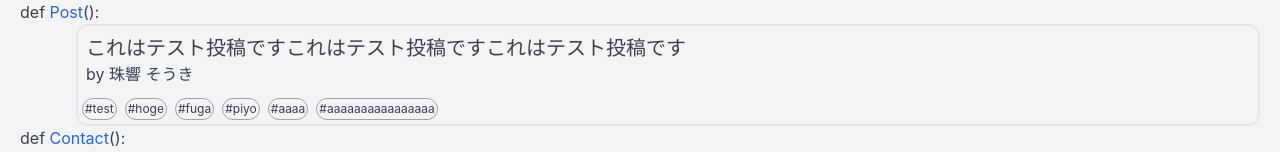
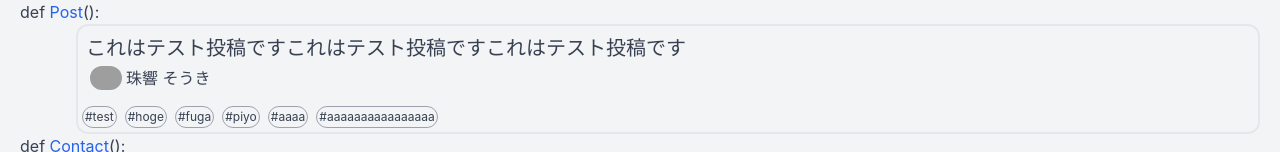
Before and after one commit to VirtualProgrammersNetwork/vpn-website, a Next.js app: page / in a window 1280 px wide. Shown: the part 469-621 px from the top of the page. Built offline with nearby package versions, Linux system fonts and the light colour scheme; grey boxes are pictures that could not be loaded; what @tailwindcss/typography, tailwindcss-neumorphism would draw is missing.

Commit message:
feat: 著者表記にアイコンを表示

```diff
--- a/src/components/author.tsx
+++ b/src/components/author.tsx
@@ -1,12 +1,35 @@
+import { css } from '@emotion/react';
+// eslint-disable-next-line sort-imports
 import Author from '../types/author';
+import Img from './image';
+
+const IconStyle = css`
+  img {
+    margin: 0;
+    display: inline-block;
+    border-radius: 9999px;
+  }
+`;
 
 type Props = {
   author: Author;
 };
 
 // 名前+アイコンのやつ
-const AuthorElement = ({ author }: Props): JSX.Element => (
-  <div className="min-w-max">by {author.name}</div>
-);
+const AuthorElement = ({ author }: Props): JSX.Element => {
+  const icon = author.iconPath ? (
+    <Img src={author.iconPath} alt="icon" width="32" height="32" />
+  ) : (
+    <div className="m-0 w-8 h-8 rounded-full bg-gray-400"> </div>
+  );
+  return (
+    <div className="min-w-max flex flex-row">
+      <div css={IconStyle} className="flex justify-center m-1">
+        {icon}
+      </div>
+      <div className="flex justify-center items-center">{author.name}</div>
+    </div>
+  );
+};
 
 export default AuthorElement;
--- a/src/components/image.tsx
+++ b/src/components/image.tsx
@@ -9,12 +9,7 @@ type Props = {
 
 // img elementのラッパー
 // TODO: 画像の最適化等を実装する際に書き換える
-const Img = ({ src, alt, width, height }: Props): JSX.Element => {
-  return (
-    <picture>
-      <img src={src} alt={alt} width={width} height={height} />
-    </picture>
-  );
-};
-
+const Img = ({ src, alt, width, height }: Props): JSX.Element => (
+  <img src={src} alt={alt} width={width} height={height} />
+);
 export default Img;
--- a/src/data/member-data.yaml
+++ b/src/data/member-data.yaml
@@ -1,2 +1,3 @@
 tamayurasouki:
   name: "珠響 そうき"
+  iconPath: "/author-icons/tamayurasouki.png"
--- a/src/lib/data-utils.ts
+++ b/src/lib/data-utils.ts
@@ -4,6 +4,7 @@ import memberData from './member-data';
 const fetchAuthorData = (authorId: string): Author => {
   let authorData: Author = {
     name: authorId,
+    iconPath: undefined,
   };
   if (!memberData[authorId]) return authorData;
   authorData = memberData[authorId];
--- a/src/types/author.ts
+++ b/src/types/author.ts
@@ -1,5 +1,6 @@
 type Author = {
   name: string;
+  iconPath: string | undefined;
 };
 
 export default Author;
```
